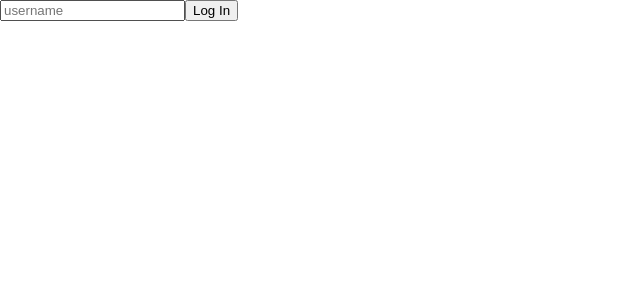
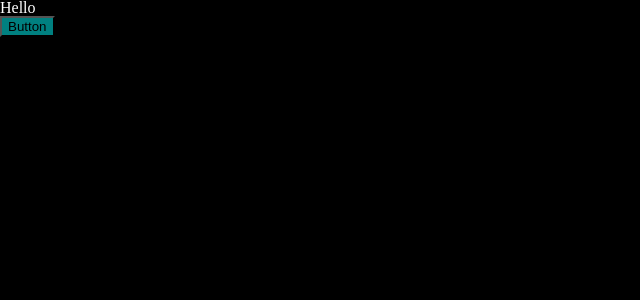
Before and after one commit to dition0221/react_master_class, a React (Create React App) app: page / in a window 1280 px wide. Shown: the top 300 px of the page, without its empty margins (0-640 px from the left). Built offline with nearby package versions, Linux system fonts and the light colour scheme.

Commit message:
-temporary laptop

```diff
--- a/src/App.tsx
+++ b/src/App.tsx
@@ -1,23 +1,24 @@
-import { useState } from "react";
+import styled from "styled-components";
+
+const Container = styled.div`
+  width: 100vw;
+  height: 100vh;
+  background-color: ${(props) => props.theme.bgColor};
+`;
+const H1 = styled.h1`
+  color: ${(props) => props.theme.textColor};
+`;
+
+const Button = styled.button`
+  background-color: ${(props) => props.theme.btnColor};
+`;
 
 function App() {
-  const [value, setValue] = useState("");
-  const onChange = (event: React.FormEvent<HTMLInputElement>) => {
-    const value = event.currentTarget.value;
-    console.log(value);
-  };
   return (
-    <div>
-      <form>
-        <input
-          value={value}
-          onChange={onChange}
-          type="text"
-          placeholder="username"
-        />
-        <button>Log In</button>
-      </form>
-    </div>
+    <Container>
+      <H1>Hello</H1>
+      <Button>Button</Button>
+    </Container>
   );
 }
 
--- a/src/index.tsx
+++ b/src/index.tsx
@@ -3,12 +3,16 @@
 import App from "./App";
 // CSS
 import "./reset.css"; // reset CSS
+import { ThemeProvider } from "styled-components";
+import { darkTheme } from "./theme";
 
 const root = ReactDOM.createRoot(
   document.getElementById("root") as HTMLElement
 );
 root.render(
   <React.StrictMode>
-    <App />
+    <ThemeProvider theme={darkTheme}>
+      <App />
+    </ThemeProvider>
   </React.StrictMode>
 );
--- /dev/null
+++ b/src/theme.ts
@@ -0,0 +1,13 @@
+import { DefaultTheme } from "styled-components";
+
+export const lightTheme: DefaultTheme = {
+  bgColor: "white",
+  textColor: "black",
+  btnColor: "tomato",
+};
+
+export const darkTheme: DefaultTheme = {
+  bgColor: "black",
+  textColor: "white",
+  btnColor: "teal",
+};
```
Also changed, not shown: src/styled.d.ts (added, +9 -0 lines), 2 other files (tests, documents, lock files or other folders).
